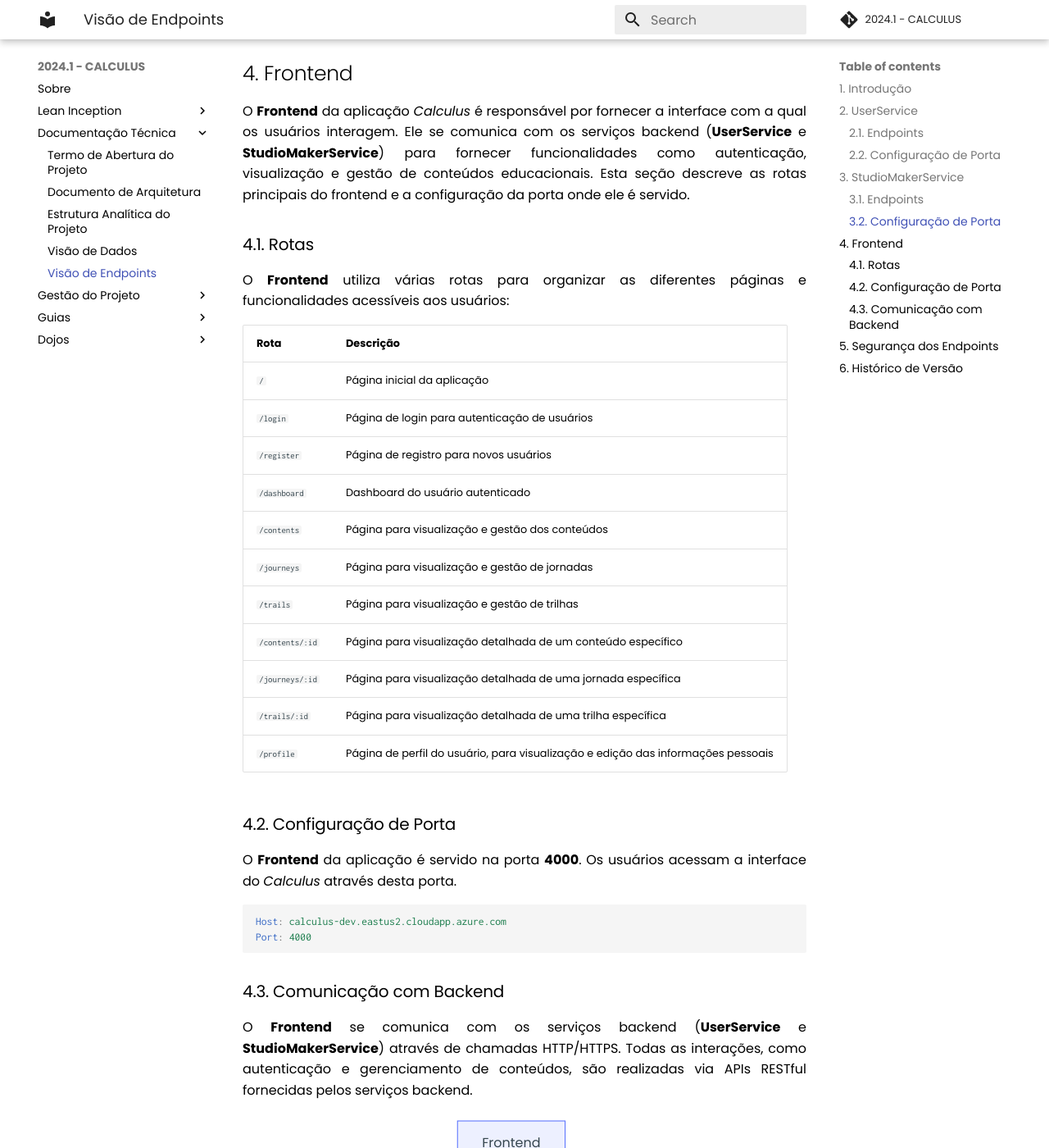
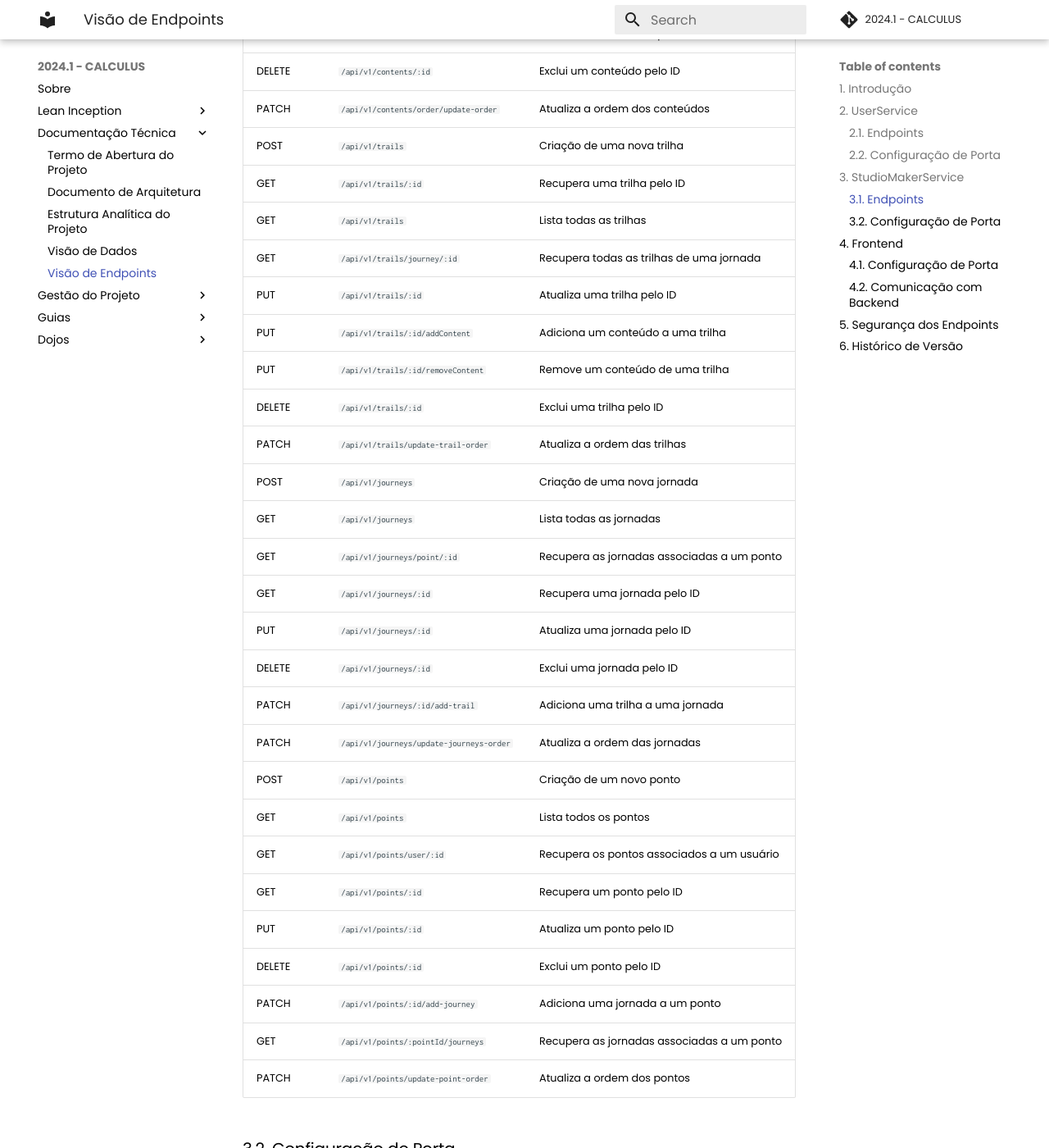
Before and after one commit to fga-eps-mds/2024.1-CALCULUS-DOC, an MkDocs documentation site: the page built from docs/organizacoes/visao-de-endpoints.md, in a window 1280 px wide and 1400 px high, scrolled down 2588 px. Shown: the whole window at 82% size. Built offline with MkDocs 1.6.1 and Material for MkDocs 9.7.7, drawn with Linux system fonts in a browser that asks for light colours; comment, search, counter and statistics services are not loaded; some of the changed text lies outside the part shown.

Commit message:
docs(#142): ajustando doc de visao de endpoints

````diff
--- a/docs/organizacoes/visao-de-endpoints.md
+++ b/docs/organizacoes/visao-de-endpoints.md
@@ -11,13 +11,30 @@
 
 ### 2.1. Endpoints
 
-| Método | Rota                  | Descrição                                           |
-|--------|-----------------------|-----------------------------------------------------|
-| POST   | `/api/v1/users/register` | Registro de novos usuários na plataforma            |
-| POST   | `/api/v1/users/login`    | Autenticação de usuários                            |
-| POST   | `/api/v1/users/token`    | Geração de novos tokens de acesso                   |
-| POST   | `/api/v1/users/reset`    | Solicitação de redefinição de senha                 |
-| GET    | `/api/v1/users/me`       | Recupera as informações do usuário autenticado      |
+| Método | Rota                                     | Descrição                                                      |
+|--------|------------------------------------------|----------------------------------------------------------------|
+| POST   | `/api/v1/users`                          | Criação de um novo usuário                                      |
+| GET    | `/api/v1/users/verify`                   | Verificação de conta de usuário por token                       |
+| GET    | `/api/v1/users/:userId/subscribedJourneys` | Recupera as jornadas inscritas do usuário                       |
+| GET    | `/api/v1/users`                          | Lista todos os usuários                                         |
+| PATCH  | `/api/v1/users/:id/add-point`            | Adiciona um ponto ao usuário                                    |
+| POST   | `/api/v1/users/:userId/subscribe/:journeyId` | Inscreve o usuário em uma jornada                              |
+| DELETE | `/api/v1/users/:userId/unsubscribe/:journeyId` | Remove o usuário de uma jornada                                |
+| POST   | `/api/v1/users/:userId/complete/:trailId` | Marca uma trilha como completa para o usuário                   |
+| GET    | `/api/v1/users/:userId/completedTrails`   | Recupera as trilhas completadas do usuário                      |
+| GET    | `/api/v1/users/:id`                      | Recupera informações de um usuário específico                   |
+| DELETE | `/api/v1/users/:id`                      | Deleta um usuário específico                                    |
+| PATCH  | `/api/v1/users/:id/role`                 | Atualiza o papel de um usuário (requer permissão de administrador) |
+| POST   | `/api/v1/auth/login`                     | Autenticação de usuário (login)                                 |
+| GET    | `/api/v1/auth/google`                    | Inicia autenticação com Google                                  |
+| GET    | `/api/v1/auth/google/callback`           | Callback da autenticação com Google                             |
+| GET    | `/api/v1/auth/microsoft`                 | Inicia autenticação com Microsoft                               |
+| GET    | `/api/v1/auth/microsoft/callback`        | Callback da autenticação com Microsoft                          |
+| GET    | `/api/v1/auth/validate-token`            | Valida um token de acesso                                       |
+| POST   | `/api/v1/auth/refresh`                   | Geração de um novo token de acesso através de um refresh token  |
+| PUT    | `/api/v1/auth/change-password`           | Troca a senha do usuário autenticado                            |
+| POST   | `/api/v1/auth/forgot-password`           | Solicita redefinição de senha                                   |
+| PUT    | `/api/v1/auth/reset-password`            | Reseta a senha do usuário                                       |
 
 ### 2.2. Configuração de Porta
 
@@ -35,27 +52,41 @@
 
 ### 3.1. Endpoints
 
-| Método | Rota                               | Descrição                                                      |
-|--------|------------------------------------|----------------------------------------------------------------|
-| POST   | `/api/v1/contents`                 | Criação de novos conteúdos                                     |
-| GET    | `/api/v1/contents/:id`             | Recupera um conteúdo específico pelo ID                        |
-| PUT    | `/api/v1/contents/:id`             | Atualiza um conteúdo existente                                 |
-| DELETE | `/api/v1/contents/:id`             | Remove um conteúdo existente                                   |
-| GET    | `/api/v1/journeys`                 | Recupera todas as jornadas                                     |
-| POST   | `/api/v1/journeys`                 | Criação de novas jornadas                                      |
-| GET    | `/api/v1/journeys/:id`             | Recupera uma jornada específica pelo ID                        |
-| PUT    | `/api/v1/journeys/:id`             | Atualiza uma jornada existente                                 |
-| DELETE | `/api/v1/journeys/:id`             | Remove uma jornada existente                                   |
-| GET    | `/api/v1/trails`                   | Recupera todas as trilhas                                      |
-| POST   | `/api/v1/trails`                   | Criação de novas trilhas                                       |
-| GET    | `/api/v1/trails/:id`               | Recupera uma trilha específica pelo ID                         |
-| PUT    | `/api/v1/trails/:id`               | Atualiza uma trilha existente                                  |
-| DELETE | `/api/v1/trails/:id`               | Remove uma trilha existente                                    |
-| GET    | `/api/v1/startpoints`              | Recupera todos os pontos de partida                            |
-| POST   | `/api/v1/startpoints`              | Criação de novos pontos de partida                             |
-| GET    | `/api/v1/startpoints/:id`          | Recupera um ponto de partida específico pelo ID                |
-| PUT    | `/api/v1/startpoints/:id`          | Atualiza um ponto de partida existente                         |
-| DELETE | `/api/v1/startpoints/:id`          | Remove um ponto de partida existente                           |
+| Método | Rota                                     | Descrição                                                        |
+|--------|------------------------------------------|------------------------------------------------------------------|
+| POST   | `/api/v1/contents`                       | Criação de um novo conteúdo                                      |
+| GET    | `/api/v1/contents/:id`                   | Recupera um conteúdo pelo ID                                     |
+| GET    | `/api/v1/contents`                       | Lista todos os conteúdos                                         |
+| GET    | `/api/v1/contents/trail/:id`             | Recupera todos os conteúdos de uma trilha                        |
+| PATCH  | `/api/v1/contents/:id`                   | Atualiza um conteúdo pelo ID                                     |
+| DELETE | `/api/v1/contents/:id`                   | Exclui um conteúdo pelo ID                                       |
+| PATCH  | `/api/v1/contents/order/update-order`    | Atualiza a ordem dos conteúdos                                   |
+| POST   | `/api/v1/trails`                         | Criação de uma nova trilha                                       |
+| GET    | `/api/v1/trails/:id`                     | Recupera uma trilha pelo ID                                      |
+| GET    | `/api/v1/trails`                         | Lista todas as trilhas                                           |
+| GET    | `/api/v1/trails/journey/:id`             | Recupera todas as trilhas de uma jornada                         |
+| PUT    | `/api/v1/trails/:id`                     | Atualiza uma trilha pelo ID                                      |
+| PUT    | `/api/v1/trails/:id/addContent`          | Adiciona um conteúdo a uma trilha                                |
+| PUT    | `/api/v1/trails/:id/removeContent`       | Remove um conteúdo de uma trilha                                 |
+| DELETE | `/api/v1/trails/:id`                     | Exclui uma trilha pelo ID                                        |
+| PATCH  | `/api/v1/trails/update-trail-order`      | Atualiza a ordem das trilhas                                     |
+| POST   | `/api/v1/journeys`                       | Criação de uma nova jornada                                      |
+| GET    | `/api/v1/journeys`                       | Lista todas as jornadas                                          |
+| GET    | `/api/v1/journeys/point/:id`             | Recupera as jornadas associadas a um ponto                       |
+| GET    | `/api/v1/journeys/:id`                   | Recupera uma jornada pelo ID                                     |
+| PUT    | `/api/v1/journeys/:id`                   | Atualiza uma jornada pelo ID                                     |
+| DELETE | `/api/v1/journeys/:id`                   | Exclui uma jornada pelo ID                                       |
+| PATCH  | `/api/v1/journeys/:id/add-trail`         | Adiciona uma trilha a uma jornada                                |
+| PATCH  | `/api/v1/journeys/update-journeys-order` | Atualiza a ordem das jornadas                                    |
+| POST   | `/api/v1/points`                         | Criação de um novo ponto                                         |
+| GET    | `/api/v1/points`                         | Lista todos os pontos                                            |
+| GET    | `/api/v1/points/user/:id`                | Recupera os pontos associados a um usuário                       |
+| GET    | `/api/v1/points/:id`                     | Recupera um ponto pelo ID                                        |
+| PUT    | `/api/v1/points/:id`                     | Atualiza um ponto pelo ID                                        |
+| DELETE | `/api/v1/points/:id`                     | Exclui um ponto pelo ID                                          |
+| PATCH  | `/api/v1/points/:id/add-journey`         | Adiciona uma jornada a um ponto                                  |
+| GET    | `/api/v1/points/:pointId/journeys`       | Recupera as jornadas associadas a um ponto                       |
+| PATCH  | `/api/v1/points/update-point-order`      | Atualiza a ordem dos pontos                                      |
 
 ### 3.2. Configuração de Porta
 
@@ -70,25 +101,7 @@
 
 O **Frontend** da aplicação *Calculus* é responsável por fornecer a interface com a qual os usuários interagem. Ele se comunica com os serviços backend (**UserService** e **StudioMakerService**) para fornecer funcionalidades como autenticação, visualização e gestão de conteúdos educacionais. Esta seção descreve as rotas principais do frontend e a configuração da porta onde ele é servido.
 
-### 4.1. Rotas
-
-O **Frontend** utiliza várias rotas para organizar as diferentes páginas e funcionalidades acessíveis aos usuários:
-
-| Rota                    | Descrição                                                                 |
-|-------------------------|---------------------------------------------------------------------------|
-| `/`                     | Página inicial da aplicação                                               |
-| `/login`                | Página de login para autenticação de usuários                             |
-| `/register`             | Página de registro para novos usuários                                    |
-| `/dashboard`            | Dashboard do usuário autenticado                                          |
-| `/contents`             | Página para visualização e gestão dos conteúdos                           |
-| `/journeys`             | Página para visualização e gestão de jornadas                             |
-| `/trails`               | Página para visualização e gestão de trilhas                              |
-| `/contents/:id`         | Página para visualização detalhada de um conteúdo específico              |
-| `/journeys/:id`         | Página para visualização detalhada de uma jornada específica              |
-| `/trails/:id`           | Página para visualização detalhada de uma trilha específica               |
-| `/profile`              | Página de perfil do usuário, para visualização e edição das informações pessoais |
-
-### 4.2. Configuração de Porta
+### 4.1. Configuração de Porta
 
 O **Frontend** da aplicação é servido na porta **4000**. Os usuários acessam a interface do *Calculus* através desta porta.
 
@@ -97,7 +110,7 @@
 Port: 4000
 ```
 
-### 4.3. Comunicação com Backend
+### 4.2. Comunicação com Backend
 
 O **Frontend** se comunica com os serviços backend (**UserService** e **StudioMakerService**) através de chamadas HTTP/HTTPS. Todas as interações, como autenticação e gerenciamento de conteúdos, são realizadas via APIs RESTful fornecidas pelos serviços backend.
 
````
Also changed, not shown: other parts of docs/organizacoes/visao-de-endpoints.md (+1 -0 lines).
